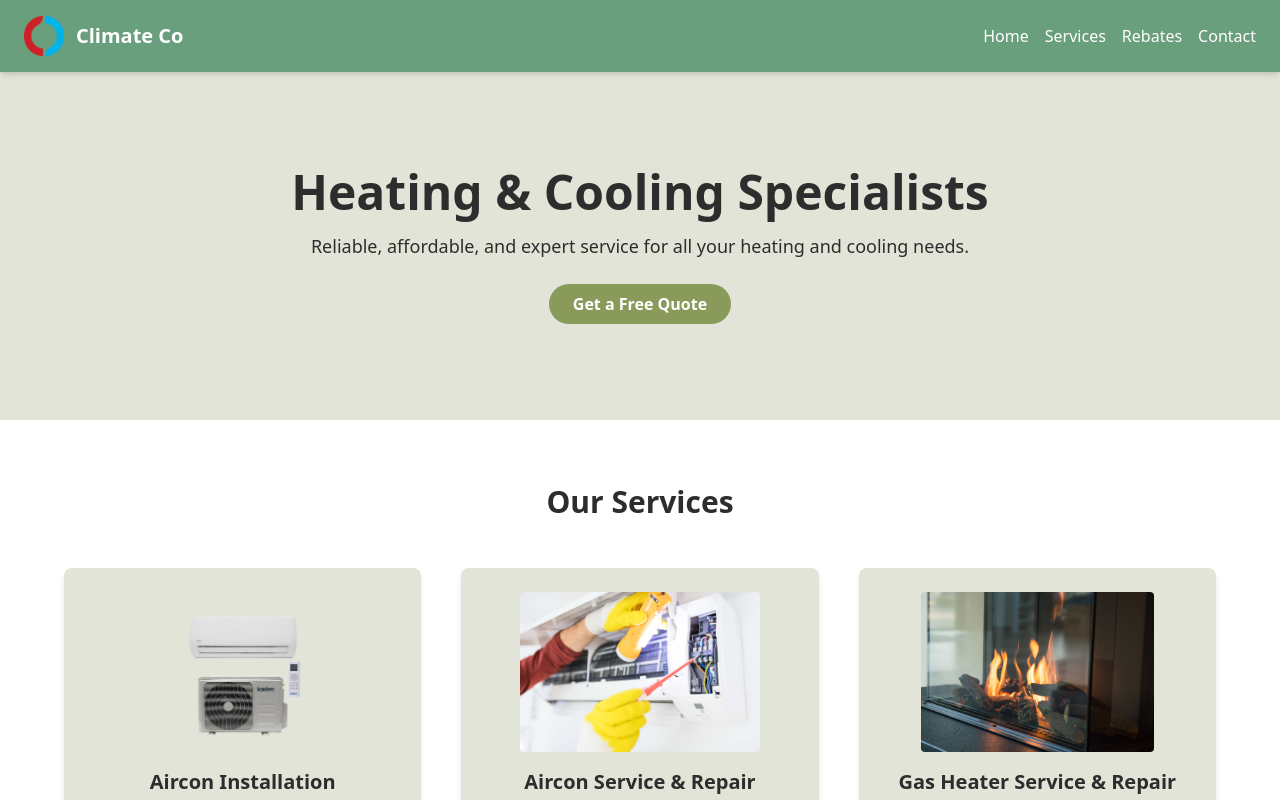
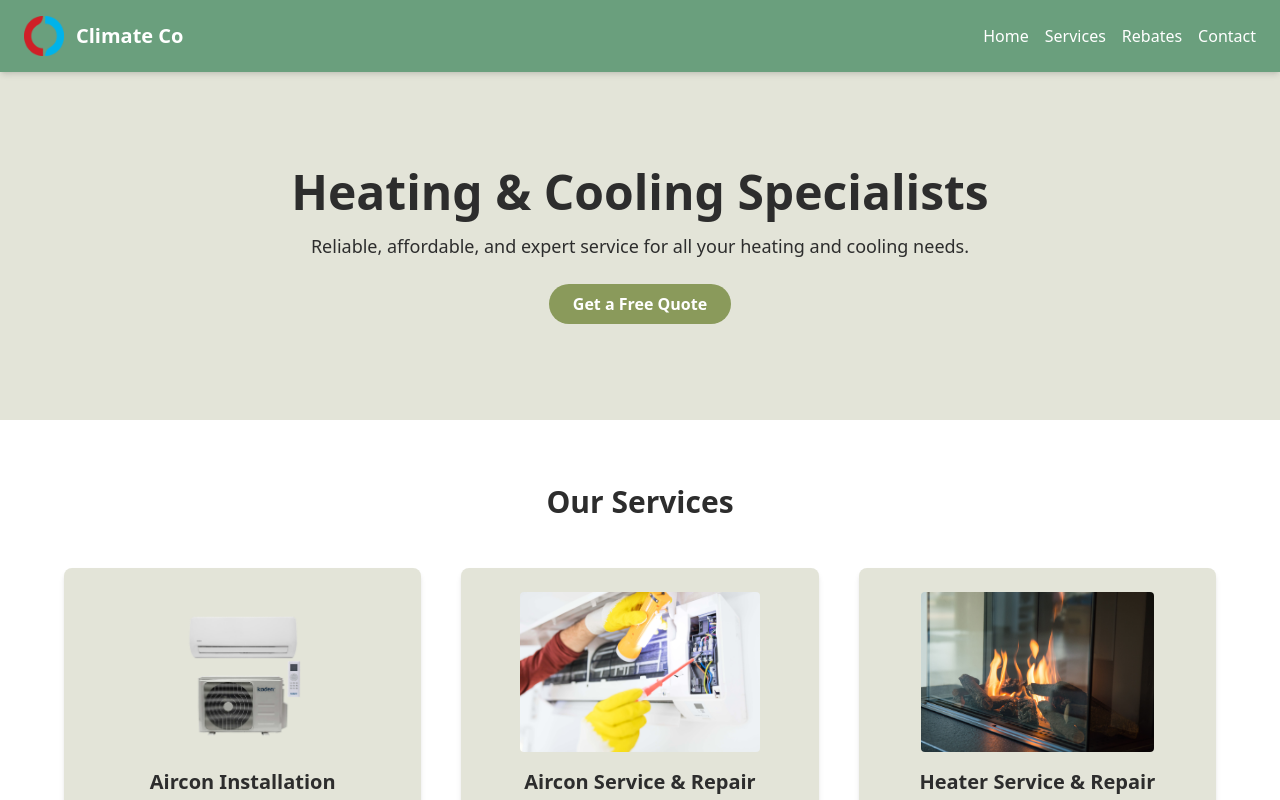
Before and after one commit to dee-k26/climate-co-vrt, a React (Vite) app: page / in a window 1280 px wide. Shown: the top 800 px of the page. Built offline with nearby package versions, Linux system fonts and the light colour scheme.

Commit message:
fix home page heater service description

```diff
--- a/src/pages/Home.jsx
+++ b/src/pages/Home.jsx
@@ -48,7 +48,7 @@ export default function Home() {
             <img src={gasHeater} alt="Gas Heater Service & Repair" className="mx-auto mb-4 rounded max-h-40 object-contain" />
             <div className="flex-grow">
 
-              <h3 className="text-xl font-semibold mb-2">Gas Heater Service & Repair</h3>
+              <h3 className="text-xl font-semibold mb-2">Heater Service & Repair</h3>
               <p className="mb-4">Stay safe & warm with regular servicing & expert repairs for gas heaters.</p>
             </div>
             <a href="/gas-heater-service" className="text-accent font-medium hover:underline">Learn More →</a>
```
